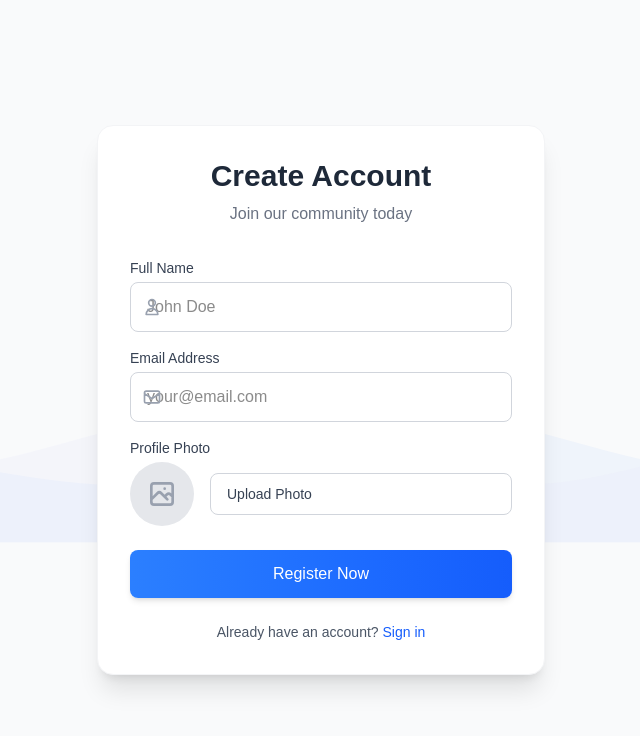
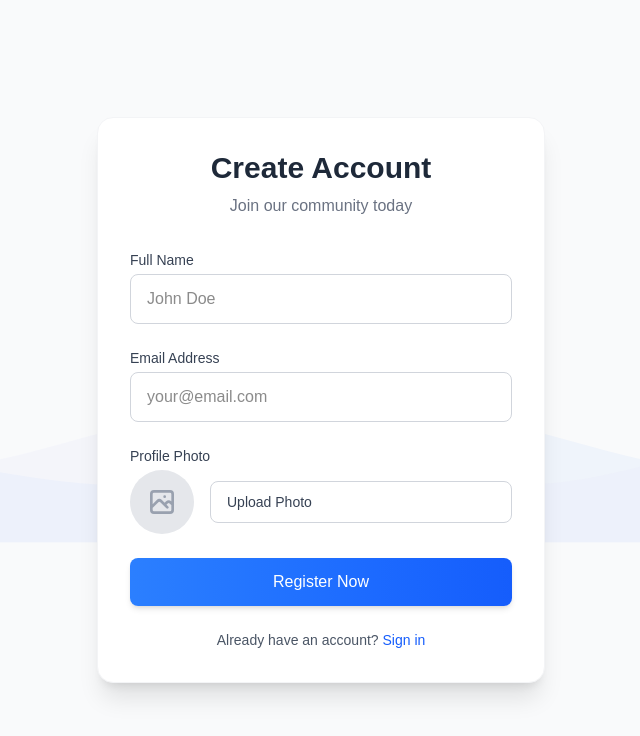
Before and after one commit to Shondarzer-Taroka/Personal-Expense-Tracker-frontend, a Next.js app: page /register in a window 1280 px wide. Shown: the top 736 px of the page, without its empty margins (319-959 px from the left). Built offline with nearby package versions, Linux system fonts and the light colour scheme.

Commit message:
handle submit of user register faces error

```diff
--- a/src/components/Authentication/Register.jsx
+++ b/src/components/Authentication/Register.jsx
@@ -32,8 +32,8 @@ const Register = () => {
 
     const data = new FormData();
     data.append("file", file);
-    data.append("upload_preset", "my-uploads");
-    data.append("cloud_name", "dw72swggv");
+    data.append("upload_preset", "my-uploads"); // replace with your preset
+    data.append("cloud_name", "dw72swggv");      // replace with your cloud name
 
     try {
       const res = await fetch(
@@ -56,18 +56,36 @@ const Register = () => {
     }
   };
 
-  const handleSubmit = (e) => {
+  const handleSubmit = async (e) => {
     e.preventDefault();
     if (!form.name || !form.email || !form.photo) {
       return toast.error("Please fill all fields & upload photo");
     }
 
-    // Example submit (replace with API call)
-    console.log("Form Data:", form);
-    toast.success("Registration successful!");
-    // Reset form
+    toast.loading("Registering user...", { id: "register" });
+
+    try {
+      const res = await fetch("http://localhost:5000/api/users/register", {
+        method: "POST",
+        headers: {
+          "Content-Type": "application/json"
+        },
+        body: JSON.stringify(form)
+      });
+
+      const data = await res.json();
+
+      if (res.ok) {
+        toast.success("Registration successful!", { id: "register" });
         setForm({ name: "", email: "", photo: "" });
         setPreview("");
+      } else {
+        toast.error(data.message || "Registration failed", { id: "register" });
+      }
+    } catch (err) {
+      console.error(err);
+      toast.error("Server error, please try again", { id: "register" });
+    }
   };
 
   return (
@@ -125,13 +143,11 @@ const Register = () => {
             </div>
 
             <form onSubmit={handleSubmit} className="space-y-6">
-              <div className="space-y-4">
               {/* Name */}
               <div>
                 <label className="block text-sm font-medium text-gray-700 mb-1">
                   Full Name
                 </label>
-                  <div className="relative">
                 <input
                   type="text"
                   name="name"
@@ -141,22 +157,6 @@ const Register = () => {
                   className="w-full px-4 py-3 rounded-lg border border-gray-300 focus:ring-2 focus:ring-blue-500 focus:border-blue-500 transition-all"
                   placeholder="John Doe"
                 />
-                    <div className="absolute inset-y-0 left-0 pl-3 flex items-center pointer-events-none">
-                      <svg
-                        className={`${ form.name && 'hidden'} h-5 w-5 text-gray-400`}
-                        fill="none"
-                        viewBox="0 0 24 24"
-                        stroke="currentColor"
-                      >
-                        <path
-                          strokeLinecap="round"
-                          strokeLinejoin="round"
-                          strokeWidth={2}
-                          d="M16 7a4 4 0 11-8 0 4 4 0 018 0zM12 14a7 7 0 00-7 7h14a7 7 0 00-7-7z"
-                        />
-                      </svg>
-                    </div>
-                  </div>
               </div>
 
               {/* Email */}
@@ -164,7 +164,6 @@ const Register = () => {
                 <label className="block text-sm font-medium text-gray-700 mb-1">
                   Email Address
                 </label>
-                  <div className="relative">
                 <input
                   type="email"
                   name="email"
@@ -174,22 +173,6 @@ const Register = () => {
                   className="w-full px-4 py-3 rounded-lg border border-gray-300 focus:ring-2 focus:ring-blue-500 focus:border-blue-500 transition-all"
                   placeholder="your@email.com"
                 />
-                    <div className=" absolute inset-y-0 left-0 pl-3 flex items-center pointer-events-none">
-                      <svg
-                        className={`h-5 w-5 text-gray-400 ${form.email && 'hidden'}`}
-                        fill="none"
-                        viewBox="0 0 24 24"
-                        stroke="currentColor"
-                      >
-                        <path
-                          strokeLinecap="round"
-                          strokeLinejoin="round"
-                          strokeWidth={2}
-                          d="M3 8l7.89 5.26a2 2 0 002.22 0L21 8M5 19h14a2 2 0 002-2V7a2 2 0 00-2-2H5a2 2 0 00-2 2v10a2 2 0 002 2z"
-                        />
-                      </svg>
-                    </div>
-                  </div>
               </div>
 
               {/* Photo Upload */}
@@ -239,7 +222,6 @@ const Register = () => {
                   </label>
                 </div>
               </div>
-              </div>
 
               <button
                 type="submit"
@@ -250,33 +232,7 @@ const Register = () => {
                     : "bg-gradient-to-r from-blue-500 to-blue-600 hover:from-blue-600 hover:to-blue-700 shadow-md"
                 }`}
               >
-                {uploading ? (
-                  <span className="flex items-center justify-center">
-                    <svg
-                      className="animate-spin -ml-1 mr-3 h-5 w-5 text-white"
-                      xmlns="http://www.w3.org/2000/svg"
-                      fill="none"
-                      viewBox="0 0 24 24"
-                    >
-                      <circle
-                        className="opacity-25"
-                        cx="12"
-                        cy="12"
-                        r="10"
-                        stroke="currentColor"
-                        strokeWidth="4"
-                      ></circle>
-                      <path
-                        className="opacity-75"
-                        fill="currentColor"
-                        d="M4 12a8 8 0 018-8V0C5.373 0 0 5.373 0 12h4zm2 5.291A7.962 7.962 0 014 12H0c0 3.042 1.135 5.824 3 7.938l3-2.647z"
-                      ></path>
-                    </svg>
-                    Processing...
-                  </span>
-                ) : (
-                  "Register Now"
-                )}
+                {uploading ? "Processing..." : "Register Now"}
               </button>
             </form>
 
```
Lines whose indentation alone changed are shown as unchanged.
